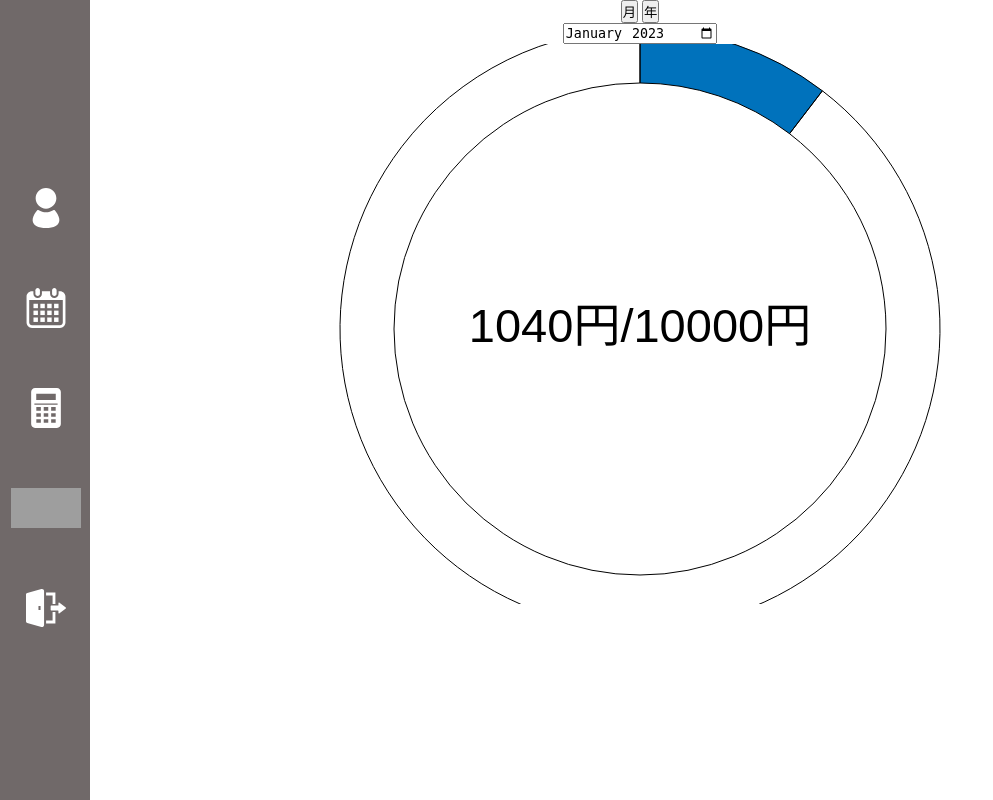
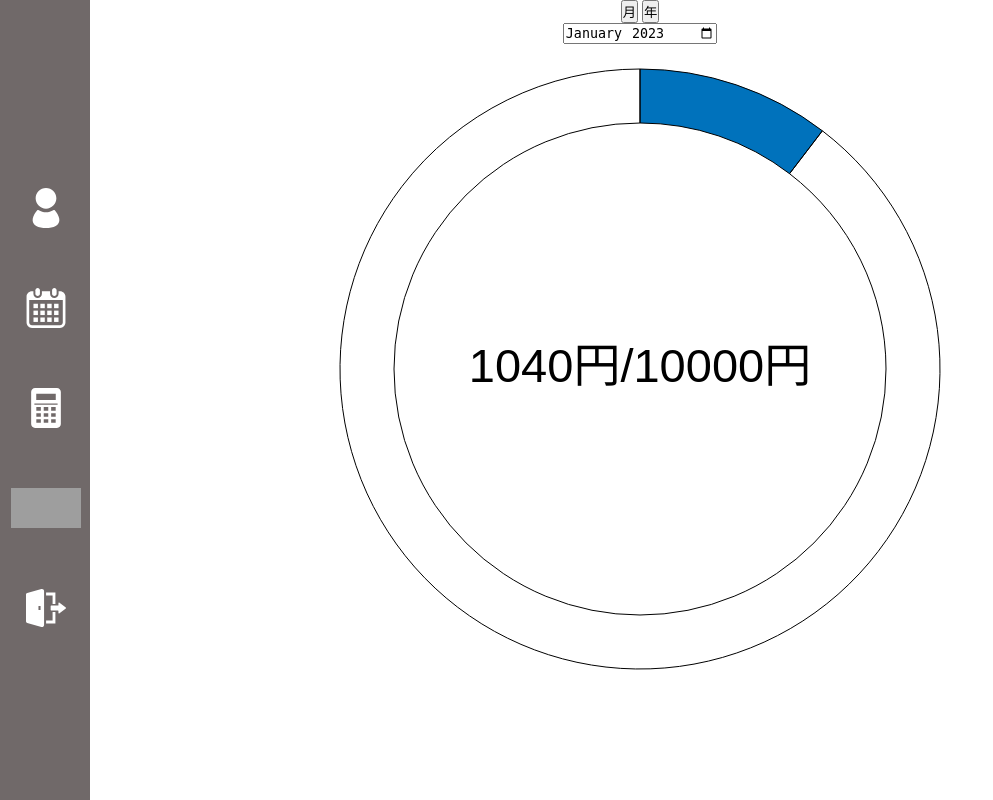
Before and after one commit to h083onis/pbltwo-g, a PHP site: page /initial_charts.php in a window 1280 px wide. Shown: the whole page, without its empty margins (0-993 px from the left). Run offline with PHP 8.4, Linux system fonts and the light colour scheme; the visitor is signed in with stand-in values (Sample User, id 1); data comes from the database, SQL or seed files in the repository; some libraries are stand-ins or nearby versions; grey boxes are pictures that could not be loaded.

Commit message:
グラフ直し

```diff
--- a/initial_charts.php
+++ b/initial_charts.php
@@ -56,7 +56,7 @@
 <form method="post" action="m_charts.php">
 <input type="month" id = "select_Ym" name="YYYY-mm" onchange = "this.form.submit()">
 </form>
-<div style="position: relative; height:70vh; width:75vw">
+<div style="position: relative">
   <canvas id="MyChart"></canvas>
 </div>
 </div>
@@ -227,6 +227,8 @@ function getValue2() {
 function chart_m(){ //月のグラフを表示
   "use strict";
 var ctx = document.getElementById('MyChart');
+ctx.width=window.innerWidth*0.01;
+ctx.height=window.innerHeight*0.8;
 const backgroundColor = 'rgba(0, 114, 188, 1)'; //グラフの色(青)
 const counter = {
   id: 'counter',
@@ -266,6 +268,8 @@ window.m_chart = new Chart(ctx, {
 
 function chart_y(){ //年のグラフ表示
     var ctx2 = document.getElementById("MyChart");
+    ctx2.width=window.innerWidth*0.1;
+    ctx2.height=window.innerHeight*0.07;
     window.y_chart = new Chart(ctx2, { // インスタンスをグローバル変数で生成
     type: 'line',
     data: { // ラベルとデータセット
--- a/m_charts.php
+++ b/m_charts.php
@@ -44,7 +44,7 @@
 <form method="post" action="">
 <input type="month" id="select_Ym" name="YYYY-mm" value="<?php echo $_POST['YYYY-mm'];?>" onchange = "this.form.submit()">
 </form>
-<div style="position: relative; height:70vh; width:75vw">
+<div style="position: relative;">
 <canvas id="MyChart"></canvas>
 </div>
 </div>
@@ -216,6 +216,8 @@ function getValue2() {
 function chart_m(){ //月のグラフを表示
     "use strict";
 var ctx = document.getElementById('MyChart');
+ctx.width=window.innerWidth*0.01;
+ctx.height=window.innerHeight*0.8;
 const backgroundColor = 'rgba(0, 114, 188, 1)'; //グラフの色(青)
 const counter = {
   id: 'counter',
@@ -255,6 +257,8 @@ window.m_chart = new Chart(ctx, {
 
 function chart_y(){ //年のグラフ表示
     var ctx2 = document.getElementById("MyChart");
+    ctx2.width=window.innerWidth*0.1;
+    ctx2.height=window.innerHeight*0.07;
     window.y_chart = new Chart(ctx2, { // インスタンスをグローバル変数で生成
     type: 'line',
     data: { // ラベルとデータセット
--- a/y_charts.php
+++ b/y_charts.php
@@ -57,7 +57,7 @@
 <form method="post" action="m_charts.php">
 <input type="month" id = "select_Ym" name="YYYY-mm" onchange = "this.form.submit()">
 </form>
-<div style="position: relative; height:70vh; width:75vw">
+<div style="position: relative;">
 <canvas id="MyChart"></canvas>
 </div>
 </div>
@@ -229,6 +229,8 @@ function getValue2() {
 function chart_m(){ //月のグラフを表示
   "use strict";
 var ctx = document.getElementById('MyChart');
+ctx.width=window.innerWidth*0.01;
+ctx.height=window.innerHeight*0.8;
 const backgroundColor = 'rgba(0, 114, 188, 1)'; //グラフの色(青)
 const counter = {
   id: 'counter',
@@ -268,6 +270,8 @@ window.m_chart = new Chart(ctx, {
 
 function chart_y(){ //年のグラフ表示
     var ctx2 = document.getElementById("MyChart");
+    ctx2.width=window.innerWidth*0.1;
+    ctx2.height=window.innerHeight*0.07;
     window.y_chart = new Chart(ctx2, { // インスタンスをグローバル変数で生成
     type: 'line',
     data: { // ラベルとデータセット
```
